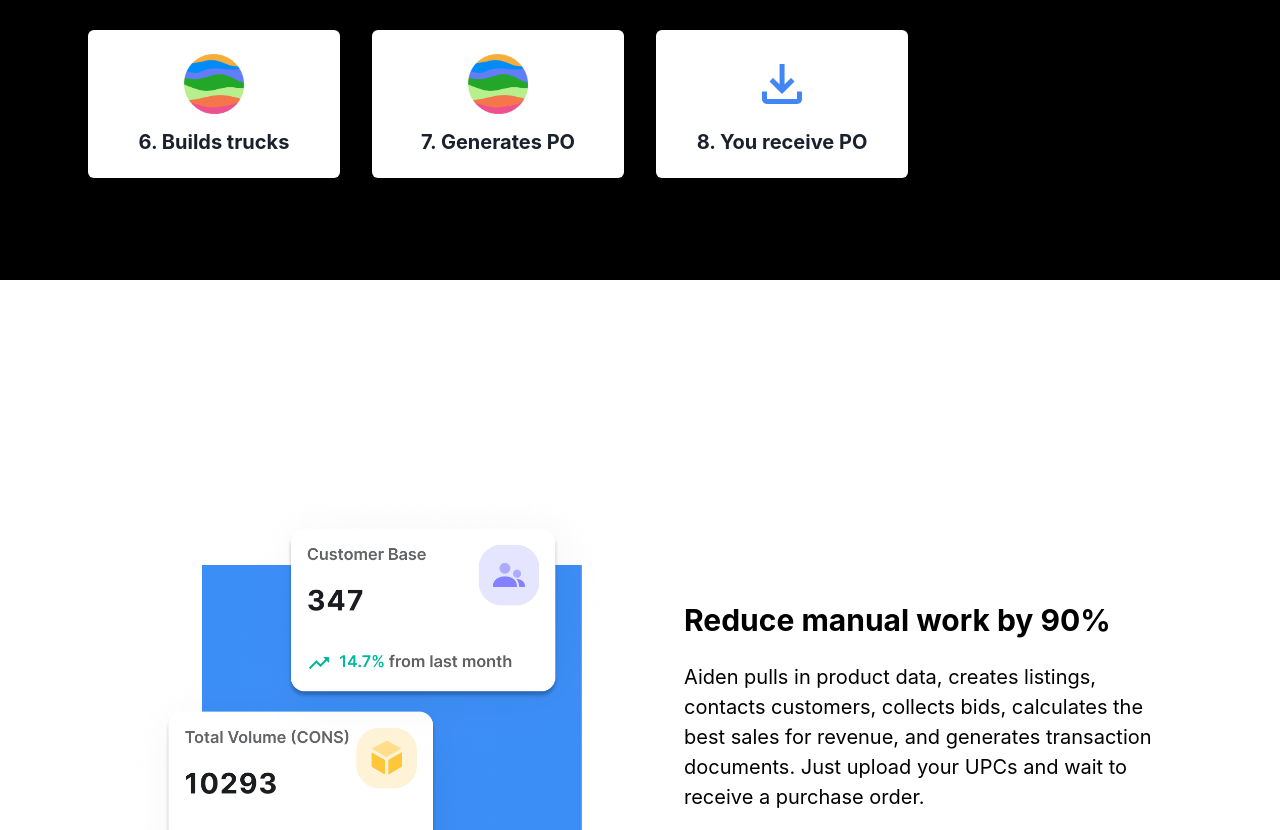
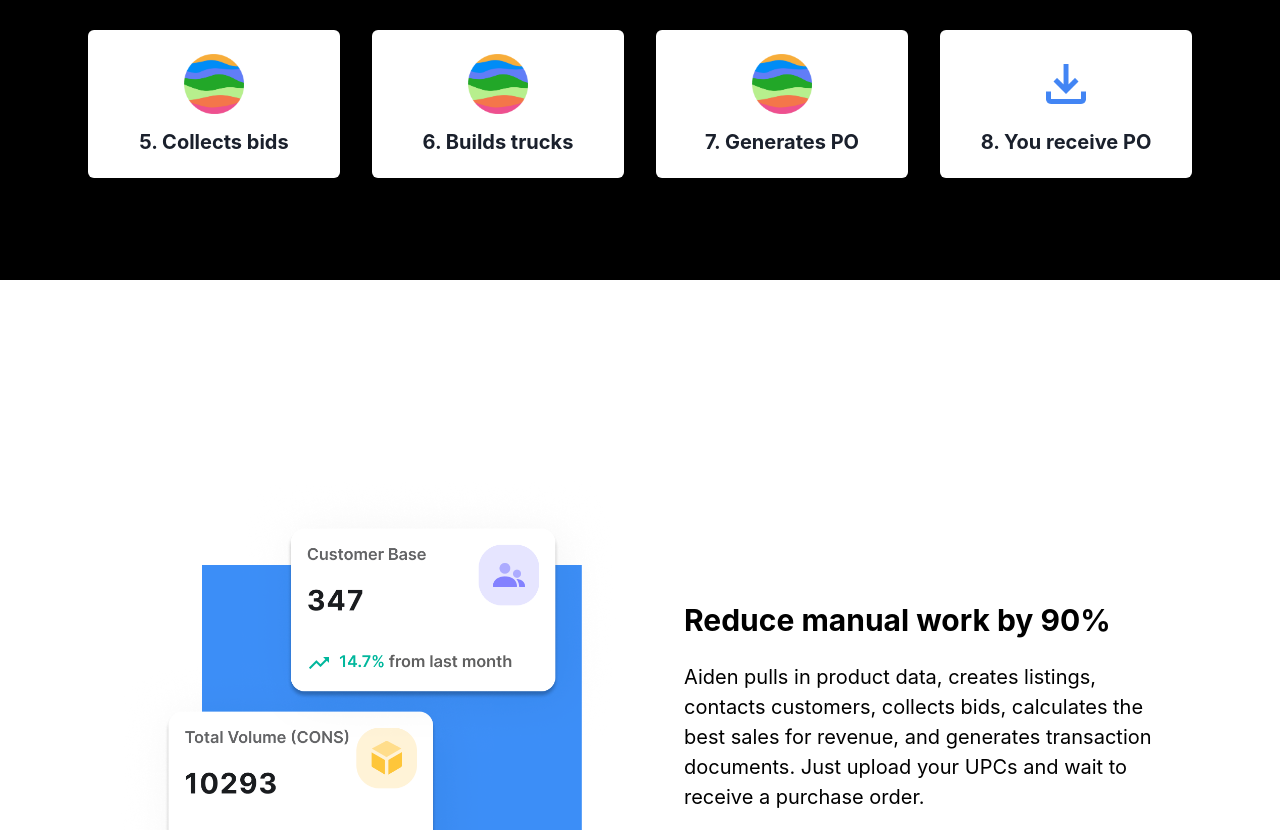
Before and after one commit to dannymansilla/pallet, a React (Create React App) app in the folder frontend/: page / in a window 1280 px wide. Shown: the part 1200-2030 px from the top of the page. Built offline with nearby package versions, Linux system fonts and the light colour scheme.

Commit message:
fix spelling

```diff
--- a/frontend/src/pages/LandingPage.js
+++ b/frontend/src/pages/LandingPage.js
@@ -46,6 +46,10 @@ const LandingPage = () => {
     },
     {
       title: '4. Contacts customers',
+      icon: aidenlogo,
+    },
+    {
+      title: '5. Collects bids',
       icon: aidenlogo,
     },
     {
```
